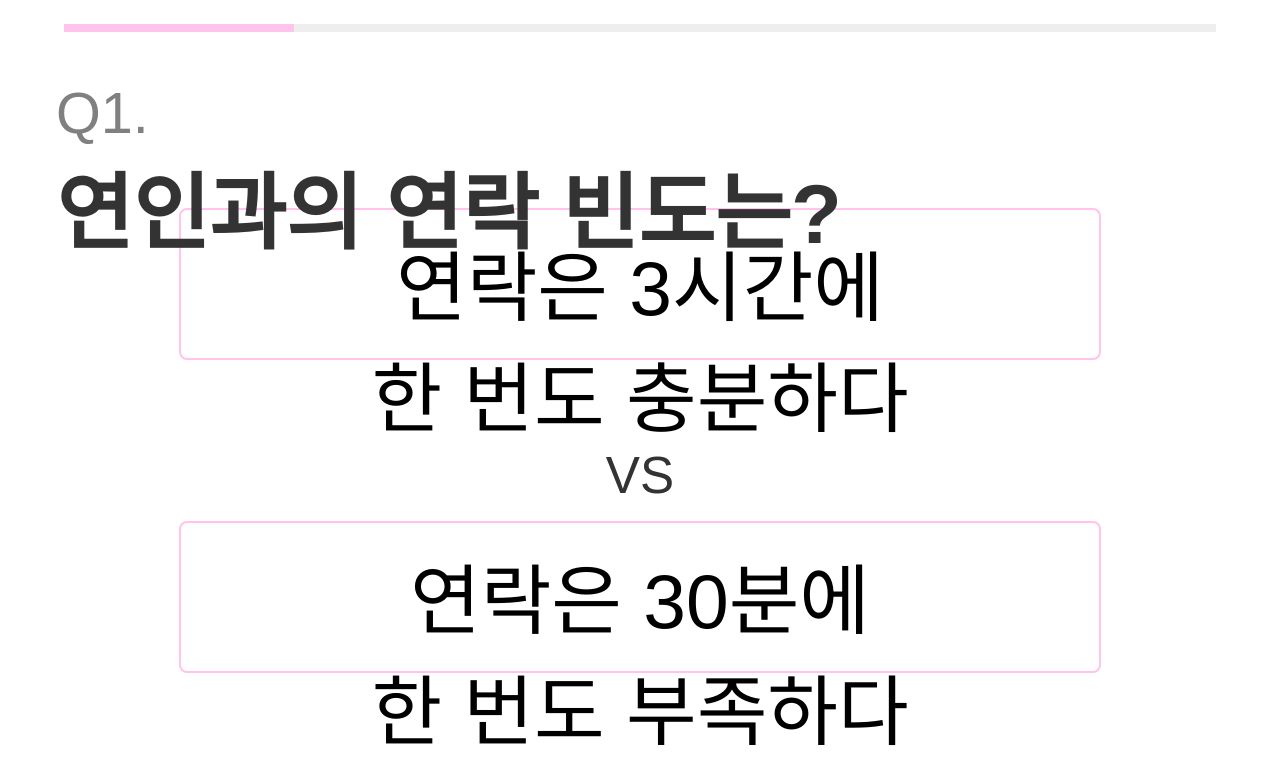
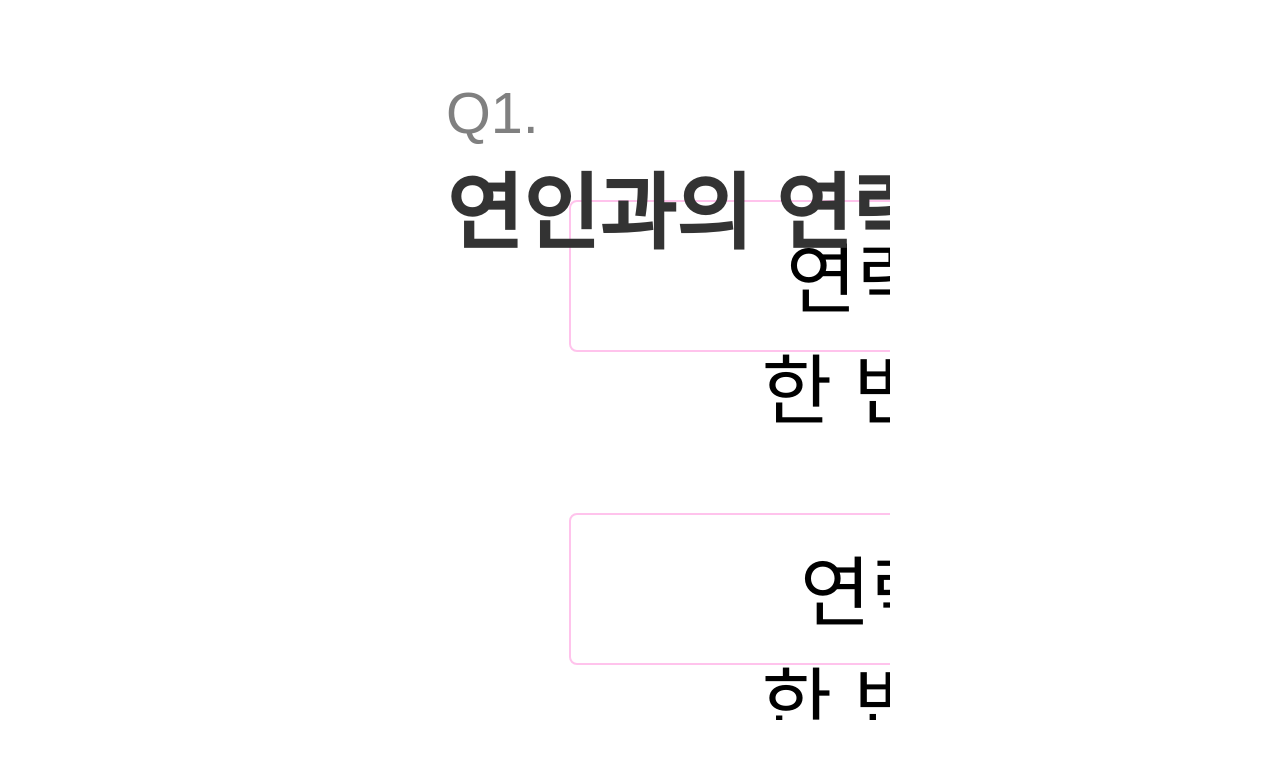
Before and after one commit to LikeLion-INU/Festival_13th_Frontend, a React (Create React App) app: page /questions in a window 1280 px wide. Shown: the top 784 px of the page. Built offline with nearby package versions, Linux system fonts and the light colour scheme; a web font is replaced by a local one.

Commit message:
design:결과화면 ui 수정

```diff
--- a/public/index.html
+++ b/public/index.html
@@ -2,14 +2,14 @@
 <html lang="en">
   <head>
     <meta charset="utf-8" />
-    <link rel="icon" href="%PUBLIC_URL%/favicon.ico" />
+    <link rel="icon" href="images/flower.png" />
     <meta name="viewport" content="width=device-width, initial-scale=1" />
     <meta name="theme-color" content="#000000" />
     <meta
       name="description"
       content="Web site created using create-react-app"
     />
-    <link rel="apple-touch-icon" href="%PUBLIC_URL%/logo192.png" />
+    <link rel="apple-touch-icon" href="images/flower.png" />
     <!--
       manifest.json provides metadata used when your web app is installed on a
       user's mobile device or desktop. See https://developers.google.com/web/fundamentals/web-app-manifest/
@@ -24,7 +24,7 @@
       work correctly both with client-side routing and a non-root public URL.
       Learn how to configure a non-root public URL by running `npm run build`.
     -->
-    <title>React App</title>
+    <title>매칭서비스</title>
   </head>
   <body>
     <noscript>You need to enable JavaScript to run this app.</noscript>
--- a/src/App.js
+++ b/src/App.js
@@ -9,16 +9,17 @@ import { BrowserRouter as Router, Routes, Route } from 'react-router-dom';
 
 const AppContainer = styled.div`
   width: 100%;
-  height: 100vh;
-  margin: 0;
-  padding: 0;
-  overflow: hidden;
+  max-width: 500px; /* 최대 너비 설정 */
+  margin: 0 auto;
+  overflow-x: hidden;
+  position: relative;
 `;
 
 function App() {
   return (
+    <>
+      <GlobalStyle />
       <Router>
-      <GlobalStyle />
         <AppContainer>
           <Routes>
             <Route path="/" element={<Home />} />
@@ -27,6 +28,7 @@ function App() {
           </Routes>
         </AppContainer>
       </Router>
+    </>
   );
 }
 
--- a/src/index.css
+++ b/src/index.css
@@ -1,10 +1,23 @@
 body {
   margin: 0;
+  padding: 0;
   font-family: -apple-system, BlinkMacSystemFont, 'Segoe UI', 'Roboto', 'Oxygen',
     'Ubuntu', 'Cantarell', 'Fira Sans', 'Droid Sans', 'Helvetica Neue',
     sans-serif;
   -webkit-font-smoothing: antialiased;
   -moz-osx-font-smoothing: grayscale;
+  width: 100%;
+  overflow-x: hidden;
+  display: flex;
+  justify-content: center;
+}
+
+#root {
+  width: 100%;
+  max-width: 500px; /* 최대 너비 설정 */
+  margin: 0 auto; /* 중앙 정렬 */
+  overflow-x: hidden;
+  position: relative;
 }
 
 code {
--- a/src/pages/home/Home.jsx
+++ b/src/pages/home/Home.jsx
@@ -73,9 +73,6 @@ const Home = () => {
   const handleInstagramChange = (e) => {
     const value = e.target.value;
     setInstagram(value);
-
-    // 로컬 스토리지에 저장
-    localStorage.setItem('instagramId', value);
   };
 
   // handleButtonClick 함수 수정 - 특히 step === 1 부분
--- a/src/pages/home/styles.js
+++ b/src/pages/home/styles.js
@@ -33,21 +33,7 @@ export const slideOut = keyframes`
   }
 `;
 
-// === 공통 컨테이너 ===
-export const PageContainer = styled.div`
-  display: flex;
-  flex-direction: column;
-  align-items: center;
-  justify-content: flex-start;
-  min-height: 100vh;
-  max-height: 100vh;
-  position: relative;
-  overflow-x: hidden;
-  overflow-y: auto;
-  background-color: white;
-  padding: 0 16px;
-  box-sizing: border-box;
-`;
+
 
 // === 애니메이션 컨테이너 ===
 export const AnimatedContainer = styled.div`
@@ -474,7 +460,8 @@ export const HomeContainer = styled.div`
   min-height: 90vh;
   max-height: 100vh;
   position: relative;
-  overflow: hidden;
+  overflow-x: hidden;
+  overflow-y: hidden;
   background-color: white;
   padding: 0 16px;
   box-sizing: border-box;
--- a/src/pages/selectQuestion/SelectQuestion.jsx
+++ b/src/pages/selectQuestion/SelectQuestion.jsx
@@ -47,7 +47,7 @@ const AnimatedContainer = styled.div`
 const Container = styled.div`
   position: relative;
   background-color: white;
-  height: 100vh;
+  height: 90vh;
   width: 100vw;
   padding: 3vh 5vw;
   display: flex;
--- a/src/styles/globalStyles.js
+++ b/src/styles/globalStyles.js
@@ -22,19 +22,45 @@ const GlobalStyle = createGlobalStyle`
     font-style: normal;
   }
 
+  /* 실제 화면 높이 CSS 변수 */
+  :root {
+    --vh: 1vh;
+    --app-height: 100vh;
+  }
+
   * {
     margin: 0;
     padding: 0;
     box-sizing: border-box;
+  }
 
+  html, body {
+    /* 스크롤 방지 */
+    overflow: hidden;
+    position: fixed;
+    width: 100%;
+    height: var(--app-height, 90vh);
+    /* iOS 모멘텀 스크롤 방지 */
+    -webkit-overflow-scrolling: touch;
+    overscroll-behavior: none;
+    touch-action: none;
+  }
+
+  #root {
+    height: var(--app-height, 90vh);
+    max-height: var(--app-height, 90vh);
+    overflow: hidden;
+    position: relative;
   }
 
   body {
     font-family: 'SUIT', 'Noto Sans KR', sans-serif;
     -webkit-font-smoothing: antialiased;
     -moz-osx-font-smoothing: grayscale;
-    background-color: #f5f5f5;
+    background-color:rgb(255, 255, 255);
     color: #333;
+    /* 터치 하이라이트 방지 */
+    -webkit-tap-highlight-color: transparent;
   }
 
   a {
```
Also changed, not shown: src/pages/result/Result.jsx (+71 -60 lines), public/images/flower.png (added), public/manifest.json. Lines whose indentation alone changed are shown as unchanged.
